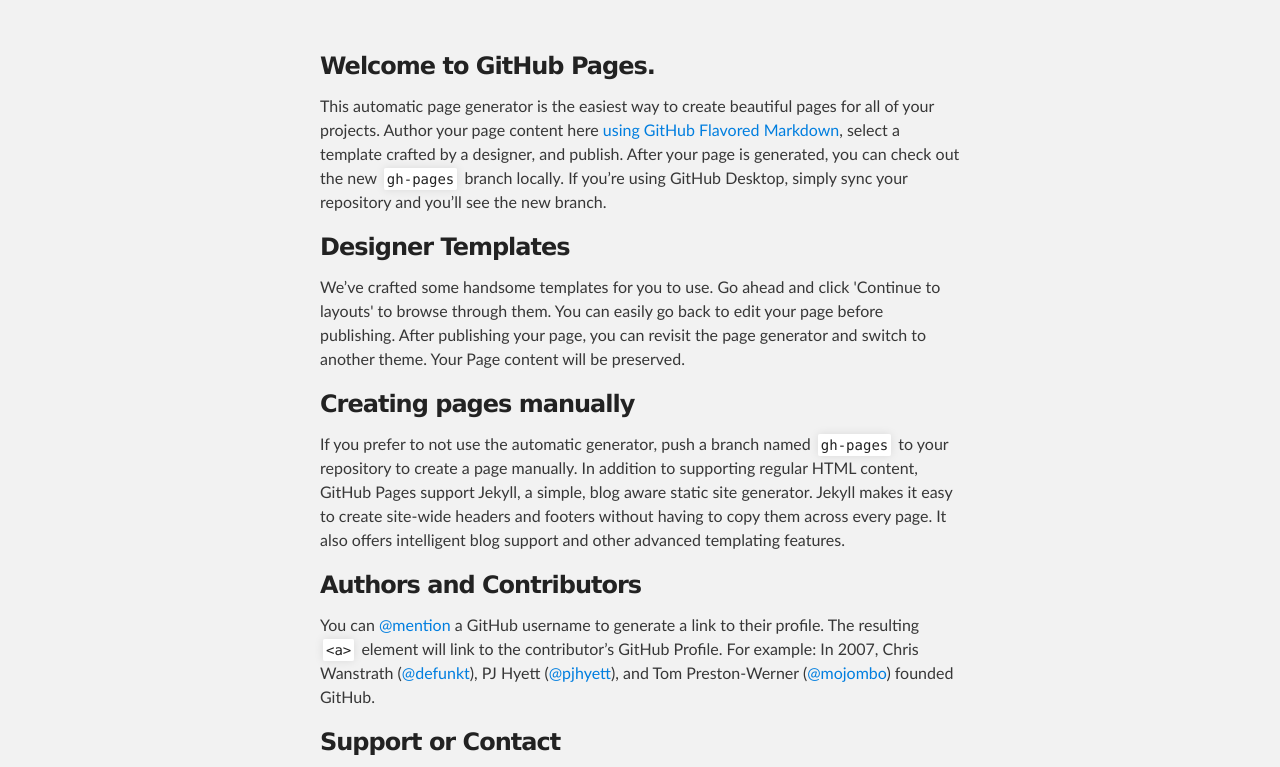
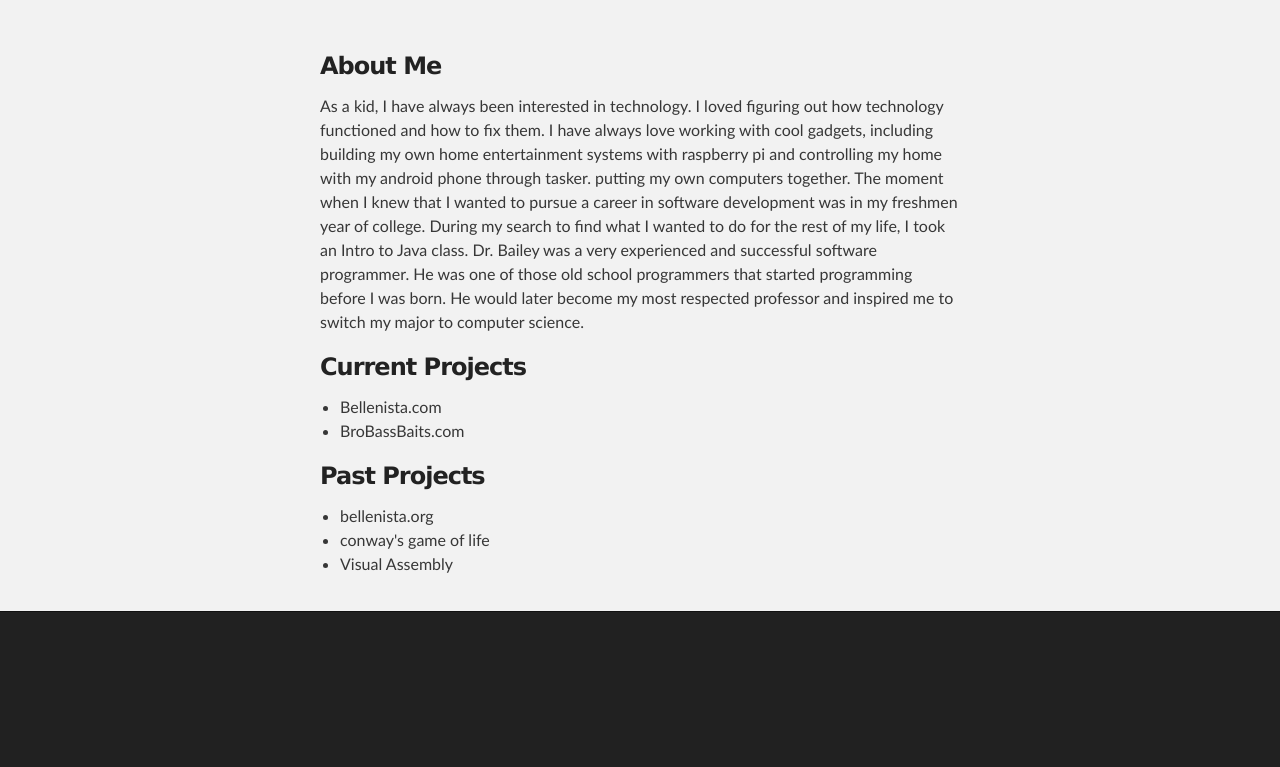
Before and after one commit to email2jie/email2jie.github.io, a plain HTML site: page index.html in a window 1280 px wide. Shown: the part 176-943 px from the top of the page. After the commit the page ends 800 px from the top, so only its background shows below. Drawn offline with Linux system fonts and the light colour scheme.

Commit message:
Added Content

```diff
--- a/index.html
+++ b/index.html
@@ -8,7 +8,7 @@
 
     <link rel="stylesheet" type="text/css" media="screen" href="stylesheets/stylesheet.css">
 
-    <title>Email2jie.GitHub.io</title>
+    <title>Jie's Projects</title>
   </head>
 
   <body>
@@ -28,37 +28,34 @@
     <div id="main_content_wrap" class="outer">
       <section id="main_content" class="inner">
         <h3>
-<a id="welcome-to-github-pages" class="anchor" href="#welcome-to-github-pages" aria-hidden="true"><span aria-hidden="true" class="octicon octicon-link"></span></a>Welcome to GitHub Pages.</h3>
-
-<p>This automatic page generator is the easiest way to create beautiful pages for all of your projects. Author your page content here <a href="https://guides.github.com/features/mastering-markdown/">using GitHub Flavored Markdown</a>, select a template crafted by a designer, and publish. After your page is generated, you can check out the new <code>gh-pages</code> branch locally. If you’re using GitHub Desktop, simply sync your repository and you’ll see the new branch.</p>
+<a id="welcome-to-github-pages" class="anchor" href="#welcome-to-github-pages" aria-hidden="true"><span aria-hidden="true" class="octicon octicon-link"></span></a>About Me</h3>
+<p>As a kid, I have always been interested in technology. I loved figuring out how technology functioned and how to fix them. I have always love working with cool gadgets, including building my own home entertainment systems with raspberry pi and controlling my home with my android phone through tasker. putting my own computers together. The moment when I knew that I wanted to pursue a career in software development was in my freshmen year of college. During my search to find what I wanted to do
+for the rest of my life, I took an Intro to Java class. Dr. Bailey was a very experienced and successful software programmer. He was one of those old school programmers that started programming before I was born. He would later become my most respected professor and inspired me to switch my major to computer science.</p>
 
 <h3>
-<a id="designer-templates" class="anchor" href="#designer-templates" aria-hidden="true"><span aria-hidden="true" class="octicon octicon-link"></span></a>Designer Templates</h3>
+<a id="designer-templates" class="anchor" href="#designer-templates" aria-hidden="true"><span aria-hidden="true" class="octicon octicon-link"></span></a>Current Projects</h3>
 
-<p>We’ve crafted some handsome templates for you to use. Go ahead and click 'Continue to layouts' to browse through them. You can easily go back to edit your page before publishing. After publishing your page, you can revisit the page generator and switch to another theme. Your Page content will be preserved.</p>
+<ul>
+<li>Bellenista.com</li>
+<li>BroBassBaits.com</li>
+</ul>
 
 <h3>
-<a id="creating-pages-manually" class="anchor" href="#creating-pages-manually" aria-hidden="true"><span aria-hidden="true" class="octicon octicon-link"></span></a>Creating pages manually</h3>
+<a id="creating-pages-manually" class="anchor" href="#creating-pages-manually" aria-hidden="true"><span aria-hidden="true" class="octicon octicon-link"></span></a>Past Projects</h3>
 
-<p>If you prefer to not use the automatic generator, push a branch named <code>gh-pages</code> to your repository to create a page manually. In addition to supporting regular HTML content, GitHub Pages support Jekyll, a simple, blog aware static site generator. Jekyll makes it easy to create site-wide headers and footers without having to copy them across every page. It also offers intelligent blog support and other advanced templating features.</p>
+<ul>
+<li>bellenista.org</li>
+<li>conway's game of life</li>
+<li>Visual Assembly</li>
 
-<h3>
-<a id="authors-and-contributors" class="anchor" href="#authors-and-contributors" aria-hidden="true"><span aria-hidden="true" class="octicon octicon-link"></span></a>Authors and Contributors</h3>
+</ul>
 
-<p>You can <a href="https://help.github.com/articles/basic-writing-and-formatting-syntax/#mentioning-users-and-teams" class="user-mention">@mention</a> a GitHub username to generate a link to their profile. The resulting <code>&lt;a&gt;</code> element will link to the contributor’s GitHub Profile. For example: In 2007, Chris Wanstrath (<a href="https://github.com/defunkt" class="user-mention">@defunkt</a>), PJ Hyett (<a href="https://github.com/pjhyett" class="user-mention">@pjhyett</a>), and Tom Preston-Werner (<a href="https://github.com/mojombo" class="user-mention">@mojombo</a>) founded GitHub.</p>
 
-<h3>
-<a id="support-or-contact" class="anchor" href="#support-or-contact" aria-hidden="true"><span aria-hidden="true" class="octicon octicon-link"></span></a>Support or Contact</h3>
-
-<p>Having trouble with Pages? Check out our <a href="https://help.github.com/pages">documentation</a> or <a href="https://github.com/contact">contact support</a> and we’ll help you sort it out.</p>
       </section>
     </div>
 
     <!-- FOOTER  -->
     <div id="footer_wrap" class="outer">
-      <footer class="inner">
-        <p>Published with <a href="https://pages.github.com">GitHub Pages</a></p>
-      </footer>
     </div>
 
 
```
